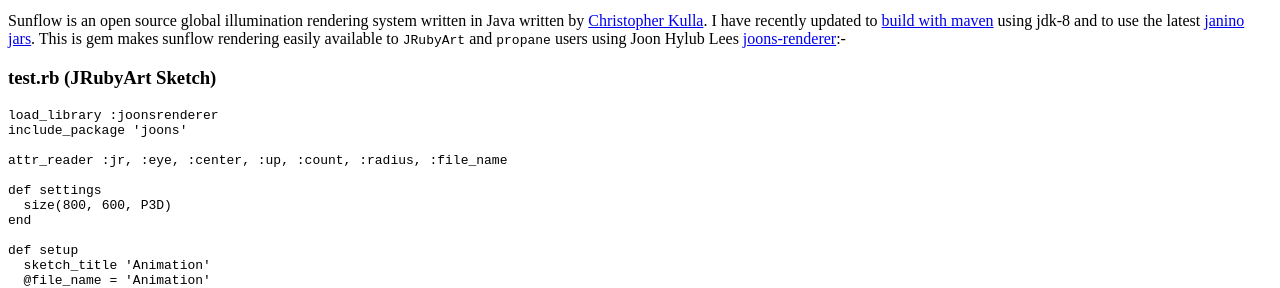
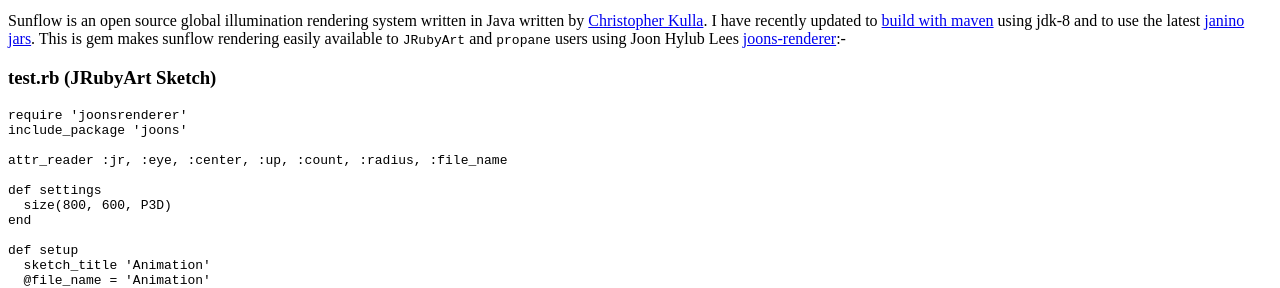
Before and after one commit to monkstone/joonsrenderer, a Jekyll site: the page built from docs/_posts/2017-01-08-animated_ray_tracing.md, in a window 1280 px wide and 900 px high, scrolled down 1038 px. Shown: the part 152-440 px from the top of the window. Built offline with Jekyll 4.4.1, drawn with Linux system fonts in a browser that asks for light colours.

Commit message:
gem released

````diff
--- a/docs/_posts/2017-01-08-animated_ray_tracing.md
+++ b/docs/_posts/2017-01-08-animated_ray_tracing.md
@@ -8,7 +8,7 @@ Sunflow is an open source global illumination rendering system written in Java w
 
 ### test.rb (JRubyArt Sketch)
 ```ruby
-load_library :joonsrenderer
+require 'joonsrenderer'
 include_package 'joons'
 
 attr_reader :jr, :eye, :center, :up, :count, :radius, :file_name
````
